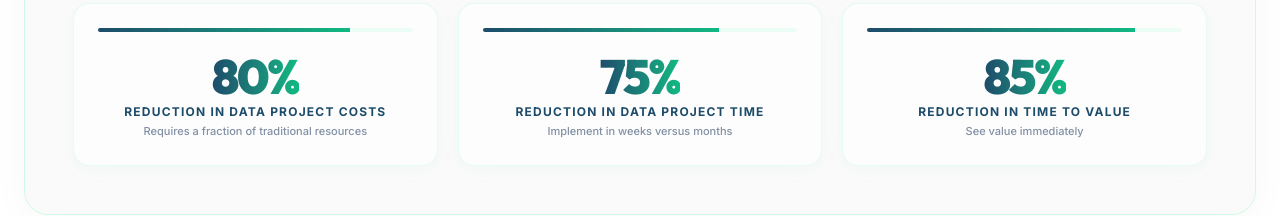
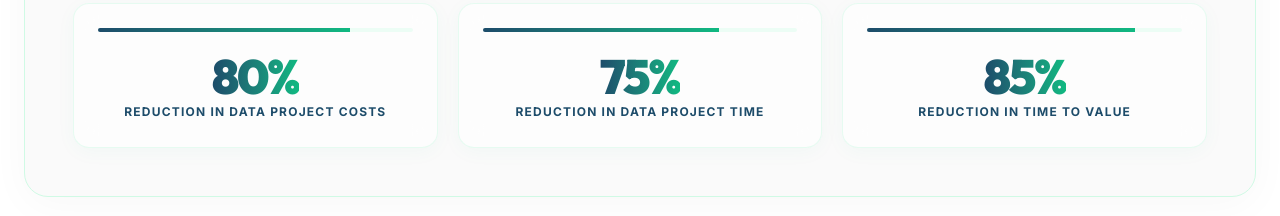
Before and after one commit to msantacruz777/Databench, a React (Vite) app: page / in a window 1280 px wide. Shown: the part 1960-2176 px from the top of the page. Built offline with nearby package versions, Linux system fonts and the light colour scheme; no server answers.

Commit message:
feat: Update image and simplify metrics descriptions
Replaced an existing image with a new one and removed descriptive text from the "metrics" section in i18n files. This simplifies the UI and streamlines content.

```diff
--- a/src/App.tsx
+++ b/src/App.tsx
@@ -244,7 +244,7 @@ const LinkedInSection = () => {
       badge: "2 weeks ago",
       title: "The High Price of Unmanaged Data",
       text: "Unmanaged data costs more than money. It costs time to value. Fragmented, ungoverned data slows decisions, erodes trust, and keeps teams trapped in manual cycles.",
-      image: "/databenchotra.jpg",
+      image: "/image7.png",
       url: "https://www.linkedin.com/feed/update/urn:li:activity:7420144528793399296"
     }
   ];
--- a/src/i18n.ts
+++ b/src/i18n.ts
@@ -51,18 +51,15 @@ const resources = {
           items: [
             {
               value: '80%',
-              label: 'Reduction in Data Project Costs',
-              desc: 'Requires a fraction of traditional resources'
+              label: 'Reduction in Data Project Costs'
             },
             {
               value: '75%',
-              label: 'Reduction in Data Project Time',
-              desc: 'Implement in weeks versus months'
+              label: 'Reduction in Data Project Time'
             },
             {
               value: '85%',
-              label: 'Reduction in Time to Value',
-              desc: 'See value immediately'
+              label: 'Reduction in Time to Value'
             }
           ]
         },
@@ -167,18 +164,15 @@ const resources = {
           items: [
             {
               value: '80%',
-              label: 'Reducción en Costos de Proyectos de Datos',
-              desc: 'Requiere una fracción de los recursos tradicionales'
+              label: 'Reducción en Costos de Proyectos de Datos'
             },
             {
               value: '75%',
-              label: 'Reducción en Tiempo de Proyectos de Datos',
-              desc: 'Implementación en semanas en lugar de meses'
+              label: 'Reducción en Tiempo de Proyectos de Datos'
             },
             {
               value: '85%',
-              label: 'Reducción en el Tiempo de Valor',
-              desc: 'Vea resultados de inmediato'
+              label: 'Reducción en el Tiempo de Valor'
             }
           ]
         },
@@ -283,18 +277,15 @@ const resources = {
           items: [
             {
               value: '80%',
-              label: 'خفض تكاليف مشاريع البيانات',
-              desc: 'يتطلب جزءً بسيطاً من الموارد التقليدية'
+              label: 'خفض تكاليف مشاريع البيانات'
             },
             {
               value: '75%',
-              label: 'تقليل وقت مشاريع البيانات',
-              desc: 'التنفيذ في أسابيع بدلاً من شهور'
+              label: 'تقليل وقت مشاريع البيانات'
             },
             {
               value: '85%',
-              label: 'تقليل وقت الوصول إلى القيمة',
-              desc: 'شاهد القيمة على الفور'
+              label: 'تقليل وقت الوصول إلى القيمة'
             }
           ]
         },
```
Also changed, not shown: public/Grafico2.png (deleted), public/image7.png (added).
